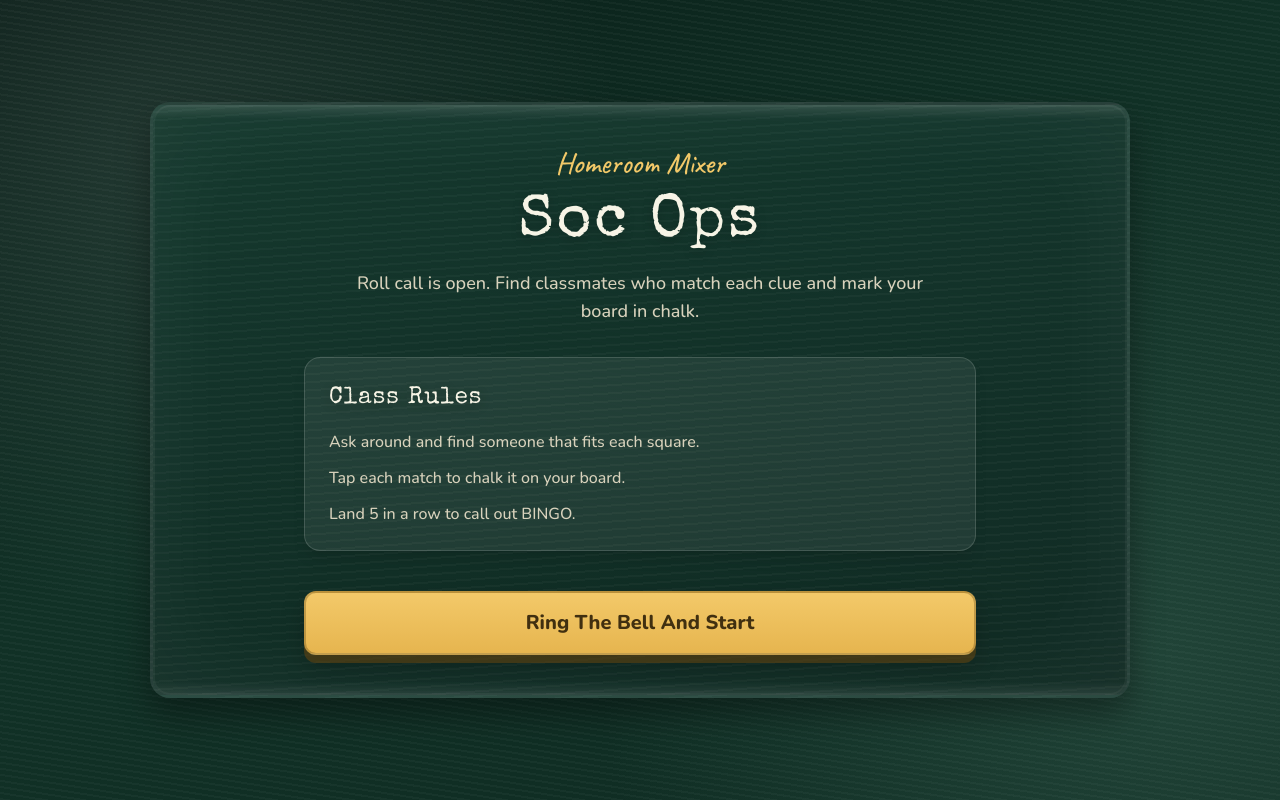
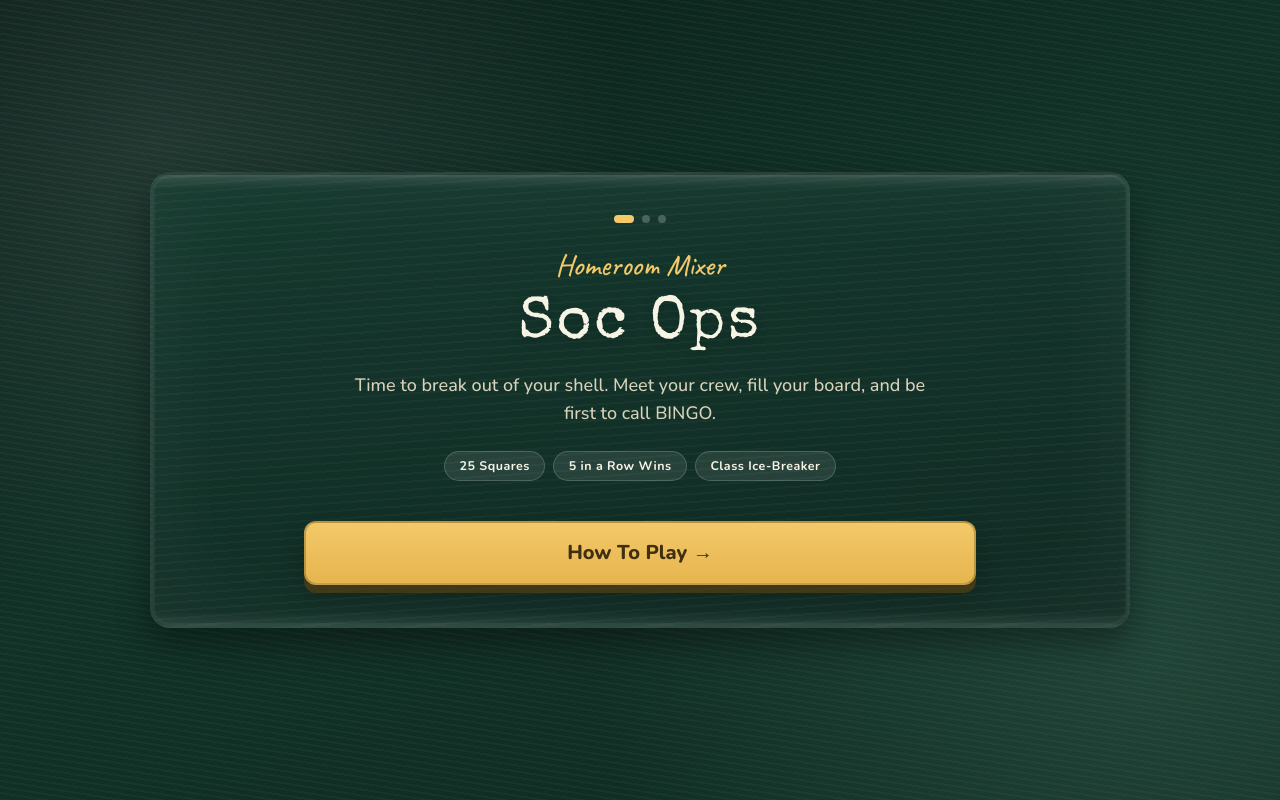
Before and after one commit to MoulikArora21/my-soc-ops, a React (Vite) app: page / in a window 1280 px wide. Built offline with nearby package versions, Linux system fonts and the light colour scheme.

Commit message:
feat: 3-step onboarding flow for StartScreen (Variation A)
Co-authored-by: MoulikArora21 <119413550+MoulikArora21@users.noreply.github.com>
Agent-Logs-Url: https://github.com/MoulikArora21/my-soc-ops/sessions/14ffc756-485d-49b0-9fb3-2ef51afdae77

```diff
--- a/src/components/StartScreen.tsx
+++ b/src/components/StartScreen.tsx
@@ -1,35 +1,182 @@
+import { useState, useCallback } from 'react';
+
 interface StartScreenProps {
   onStart: () => void;
 }
 
+const TOTAL_STEPS = 3;
+
+const RULES = [
+  {
+    title: 'Mingle & Find Matches',
+    desc: 'Walk around and ask classmates if they fit each square clue. Real answers only!',
+  },
+  {
+    title: 'Mark Your Board',
+    desc: "Tap a square when you've found a match. It lights up in chalk on your board.",
+  },
+  {
+    title: 'Call BINGO!',
+    desc: 'Complete 5 in a row — any row, column, or diagonal — then shout BINGO!',
+  },
+];
+
 export function StartScreen({ onStart }: StartScreenProps) {
+  const [step, setStep] = useState(1);
+
+  // Callback ref: focuses the mounted element when step > 1 (so keyboard users land on new content)
+  const focusOnMount = useCallback(
+    (el: HTMLElement | null) => {
+      if (el && step > 1) {
+        el.focus();
+      }
+    },
+    [step],
+  );
+
+  const goNext = () => setStep((s) => Math.min(s + 1, TOTAL_STEPS));
+  const goBack = () => setStep((s) => Math.max(s - 1, 1));
+
   return (
     <div className="page-shell">
-      <section className="chalkboard-panel px-5 py-7 sm:px-8 sm:py-10 board-reveal">
-        <div className="mx-auto max-w-2xl text-center">
-          <p className="chalk-hand reveal text-2xl text-accent sm:text-3xl">Homeroom Mixer</p>
+      <section
+        className="chalkboard-panel px-5 py-7 sm:px-8 sm:py-10 board-reveal"
+        aria-label="Game onboarding"
+      >
+        <div className="mx-auto max-w-2xl">
+
+          {/* ── Step progress indicator ── */}
+          <div
+            className="mb-6 flex items-center justify-center gap-2"
+            role="status"
+            aria-label={`Step ${step} of ${TOTAL_STEPS}`}
+            aria-live="polite"
+          >
+            {Array.from({ length: TOTAL_STEPS }, (_, i) => (
+              <span
+                key={i}
+                className={`step-dot${step === i + 1 ? ' step-dot-active' : ''}`}
+                aria-hidden="true"
+              />
+            ))}
+          </div>
+
+          {/* ── Step 1: Hero intro ── */}
+          {step === 1 && (
+            <div className="step-panel text-center">
+              <p className="chalk-hand reveal text-2xl text-accent sm:text-3xl">
+                Homeroom Mixer
+              </p>
               <h1 className="chalk-heading reveal reveal-delay-1 mt-3 text-5xl text-chalk sm:text-6xl">
                 Soc Ops
               </h1>
               <p className="chalk-subtext reveal reveal-delay-2 mx-auto mt-4 max-w-xl text-base sm:text-lg">
-            Roll call is open. Find classmates who match each clue and mark your board in chalk.
+                Time to break out of your shell. Meet your crew, fill your board, and be
+                first to call BINGO.
               </p>
 
-          <div className="reveal reveal-delay-3 mt-8 rounded-2xl border border-white/15 bg-white/7 p-5 text-left shadow-lg sm:p-6">
-            <h2 className="chalk-heading text-xl text-chalk sm:text-2xl">Class Rules</h2>
-            <ul className="mt-4 space-y-3 text-sm leading-6 text-chalk-soft sm:text-base">
-              <li>Ask around and find someone that fits each square.</li>
-              <li>Tap each match to chalk it on your board.</li>
-              <li>Land 5 in a row to call out BINGO.</li>
-            </ul>
+              {/* Social proof chips */}
+              <div
+                className="reveal reveal-delay-3 mt-6 flex flex-wrap justify-center gap-2"
+                aria-label="Game details"
+              >
+                <span className="social-chip">25 Squares</span>
+                <span className="social-chip">5 in a Row Wins</span>
+                <span className="social-chip">Class Ice-Breaker</span>
               </div>
 
               <button
+                onClick={goNext}
+                className="chalk-button reveal reveal-delay-3 mt-8 w-full rounded-xl px-8 py-4 text-lg font-extrabold sm:mt-10 sm:text-xl"
+                aria-label="Continue to how to play"
+              >
+                How To Play →
+              </button>
+            </div>
+          )}
+
+          {/* ── Step 2: How to play ── */}
+          {step === 2 && (
+            <div className="step-panel text-center">
+              <h2
+                ref={focusOnMount}
+                className="chalk-heading reveal text-3xl text-chalk sm:text-4xl"
+                tabIndex={-1}
+              >
+                Here's How It Works
+              </h2>
+              <p className="chalk-subtext reveal reveal-delay-1 mt-3 text-sm sm:text-base">
+                Three steps. One mission. Maximum mingling.
+              </p>
+
+              <ol className="reveal reveal-delay-2 mt-6 space-y-3 text-left" aria-label="Game rules">
+                {RULES.map(({ title, desc }, idx) => (
+                  <li key={idx} className="rule-card">
+                    <span className="rule-card-number" aria-hidden="true">
+                      {idx + 1}
+                    </span>
+                    <div>
+                      <p className="chalk-heading text-base text-chalk sm:text-lg">{title}</p>
+                      <p className="chalk-subtext mt-1 text-sm leading-relaxed">{desc}</p>
+                    </div>
+                  </li>
+                ))}
+              </ol>
+
+              <div className="reveal reveal-delay-3 mt-8 flex gap-3">
+                <button
+                  onClick={goBack}
+                  className="step-back-button flex-1 rounded-xl px-6 py-3 text-base font-bold"
+                  aria-label="Back to intro"
+                >
+                  ← Back
+                </button>
+                <button
+                  onClick={goNext}
+                  className="chalk-button flex-[2] rounded-xl px-8 py-3 text-base font-extrabold sm:text-lg"
+                  aria-label="Continue to launch screen"
+                >
+                  I'm Ready →
+                </button>
+              </div>
+            </div>
+          )}
+
+          {/* ── Step 3: Launch ── */}
+          {step === 3 && (
+            <div className="step-panel text-center">
+              <p className="chalk-hand reveal text-2xl text-accent sm:text-3xl">
+                Let's Go!
+              </p>
+              <h2
+                ref={focusOnMount}
+                className="chalk-heading reveal reveal-delay-1 mt-3 text-4xl text-chalk sm:text-5xl"
+                tabIndex={-1}
+              >
+                You're All Set!
+              </h2>
+              <p className="chalk-subtext reveal reveal-delay-2 mx-auto mt-4 max-w-md text-base sm:text-lg">
+                Your board is shuffled and ready. First one to fill a line wins the round!
+              </p>
+
+              <div className="reveal reveal-delay-3 mt-8 flex gap-3">
+                <button
+                  onClick={goBack}
+                  className="step-back-button flex-1 rounded-xl px-6 py-4 text-base font-bold"
+                  aria-label="Back to how to play"
+                >
+                  ← Back
+                </button>
+                <button
                   onClick={onStart}
-            className="chalk-button reveal reveal-delay-3 mt-8 w-full rounded-xl px-8 py-4 text-lg font-extrabold sm:mt-10 sm:text-xl"
+                  className="chalk-button flex-[2] rounded-xl px-8 py-4 text-lg font-extrabold sm:text-xl"
                 >
                   Ring The Bell And Start
                 </button>
+              </div>
+            </div>
+          )}
+
         </div>
       </section>
     </div>
--- a/src/index.css
+++ b/src/index.css
@@ -215,6 +215,89 @@ button {
   animation: chalkPop 460ms ease both;
 }
 
+/* ── Onboarding step progress dots ───────────────────── */
+.step-dot {
+  width: 8px;
+  height: 8px;
+  border-radius: 999px;
+  background: rgb(255 255 255 / 0.22);
+  transition: background 240ms ease, width 240ms ease;
+  flex-shrink: 0;
+}
+
+.step-dot-active {
+  width: 20px;
+  background: var(--color-accent);
+}
+
+/* ── Step panel entrance animation ───────────────────── */
+@keyframes stepIn {
+  from {
+    opacity: 0;
+    transform: translateY(12px);
+  }
+  to {
+    opacity: 1;
+    transform: translateY(0);
+  }
+}
+
+.step-panel {
+  animation: stepIn 360ms ease both;
+}
+
+/* ── Social proof chips (Step 1) ─────────────────────── */
+.social-chip {
+  border-radius: 999px;
+  border: 1px solid rgb(255 255 255 / 0.18);
+  background: rgb(255 255 255 / 0.09);
+  color: var(--color-chalk);
+  padding: 0.3rem 0.9rem;
+  font-size: 0.78rem;
+  font-weight: 700;
+  letter-spacing: 0.04em;
+  white-space: nowrap;
+}
+
+/* ── Rule cards (Step 2) ─────────────────────────────── */
+.rule-card {
+  display: flex;
+  align-items: flex-start;
+  gap: 1rem;
+  border-radius: 0.875rem;
+  border: 1px solid rgb(255 255 255 / 0.12);
+  background: rgb(255 255 255 / 0.07);
+  padding: 1rem 1.1rem;
+}
+
+.rule-card-number {
+  display: flex;
+  align-items: center;
+  justify-content: center;
+  flex-shrink: 0;
+  width: 2rem;
+  height: 2rem;
+  border-radius: 50%;
+  background: var(--color-accent);
+  color: #402f10;
+  font-family: var(--font-display);
+  font-size: 1rem;
+  font-weight: 700;
+}
+
+/* ── Back / secondary navigation button ─────────────── */
+.step-back-button {
+  border: 1px solid rgb(255 255 255 / 0.18);
+  background: rgb(255 255 255 / 0.07);
+  color: var(--color-chalk-soft);
+  transition: background 140ms ease, color 140ms ease;
+}
+
+.step-back-button:hover {
+  background: rgb(255 255 255 / 0.13);
+  color: var(--color-chalk);
+}
+
 @media (prefers-reduced-motion: reduce) {
   *,
   *::before,
```
Lines whose indentation alone changed are shown as unchanged.
